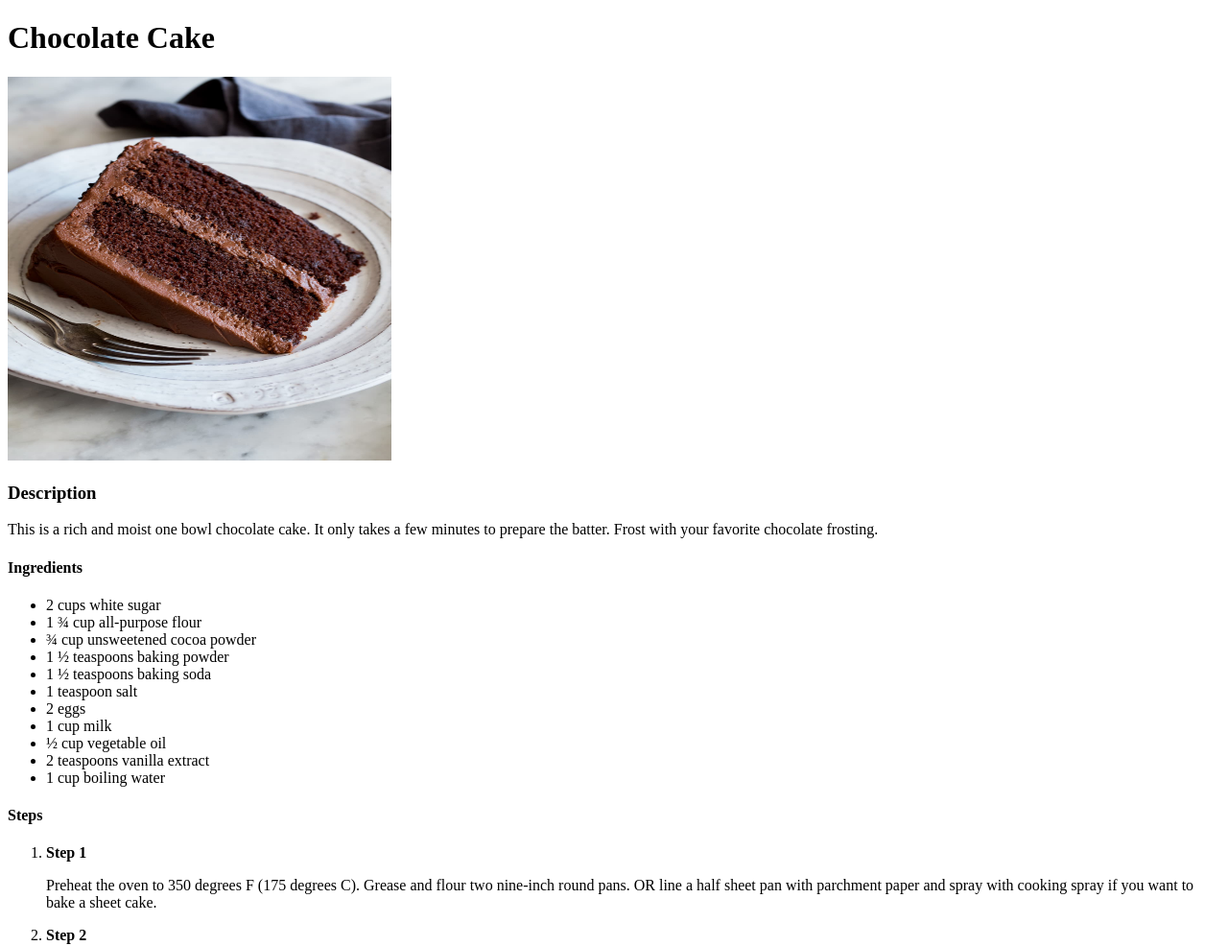
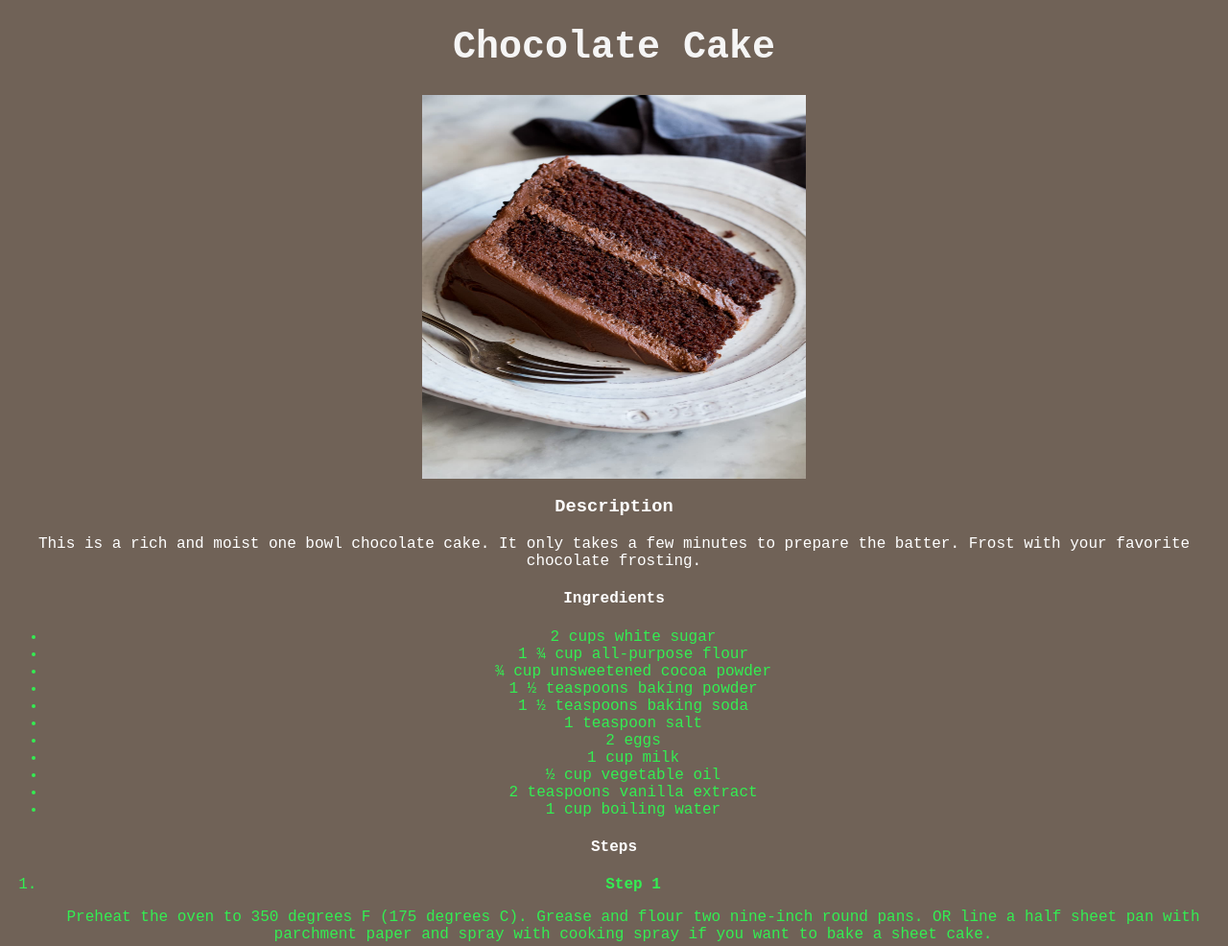
Before and after one commit to VisarMarku00/odin-recipes, a plain HTML site: page recipes/chocolate-cake.html in a window 1280 px wide. Shown: the top 986 px of the page at 96% size. Drawn offline with Linux system fonts and the light colour scheme.

Commit message:
Add CSS
I added a CSS document and applied it to all of the pages on the
website

```diff
--- a/recipes/chocolate-cake.html
+++ b/recipes/chocolate-cake.html
@@ -2,24 +2,25 @@
 <html lang="en">
   <head>
     <meta charset="utf-8" />
+    <link rel="stylesheet" href="../style.css">
     <title>Chocolate Cake</title>
   </head>
   <body>
-    <h1>Chocolate Cake</h1>
+    <h1 id="title">Chocolate Cake</h1>
     <img
       src="../images/chocolate-cake.jpg"
       alt="Chocolate Cake"
       width="400"
       height="400"
     />
-    <h3>Description</h3>
-    <p>
+    <h3 class="sub-titles">Description</h3>
+    <p class="main-text">
       This is a rich and moist one bowl chocolate cake. It only takes a few
       minutes to prepare the batter. Frost with your favorite chocolate
       frosting.
     </p>
-    <h4>Ingredients</h4>
-    <ul>
+    <h4 class="sub-titles">Ingredients</h4>
+    <ul class="lists">
       <li>2 cups white sugar</li>
       <li>1 ¾ cup all-purpose flour</li>
       <li>¾ cup unsweetened cocoa powder</li>
@@ -32,8 +33,8 @@
       <li>2 teaspoons vanilla extract</li>
       <li>1 cup boiling water</li>
     </ul>
-    <h4>Steps</h4>
-    <ol>
+    <h4 class="sub-titles">Steps</h4>
+    <ol class="lists">
       <li><strong>Step 1</strong></li>
       <p>
         Preheat the oven to 350 degrees F (175 degrees C). Grease and flour two
--- /dev/null
+++ b/style.css
@@ -0,0 +1,47 @@
+* {
+  background-color: rgb(112, 98, 87);
+  font-family: "Courier New", Courier, monospace;
+  text-align: center;
+}
+
+#title {
+  text-align: center;
+  color: whitesmoke;
+  font-size: 40px;
+}
+
+img {
+  display: block;
+  margin-left: auto;
+  margin-right: auto;
+}
+
+.links {
+    display: block;
+  color: white;
+  background-color: brown;
+  text-align: center;
+}
+
+a:link {
+    display: block;
+    color: white;
+    background-color: brown;
+    font-size: larger;
+}
+a:visited {
+  color: rgb(224, 203, 11);
+  background-color: brown;
+}
+
+.main-text{
+    color: white;
+}
+
+.sub-titles {
+    color: white;
+}
+
+.lists{
+    color: rgb(51, 238, 82);
+}
```
Also changed, not shown: index.html (+3 -2 lines), recipes/baked-beans.html (+8 -7 lines), recipes/egg-fried-rice.html (+8 -7 lines), images/kitchen-background.png (added).
